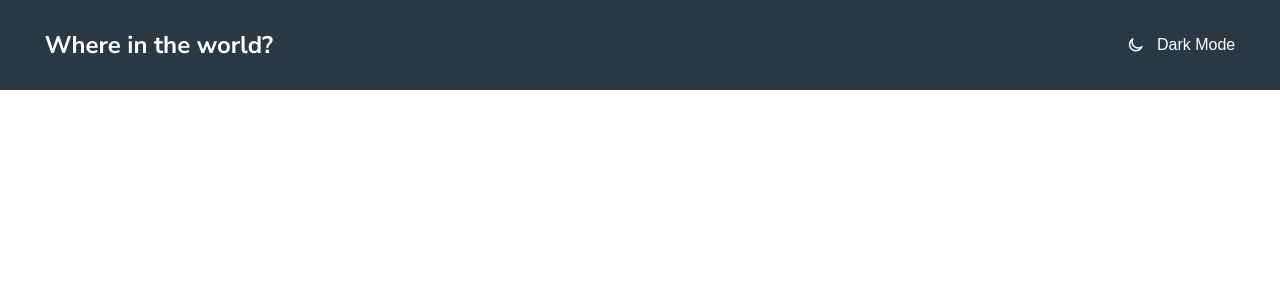
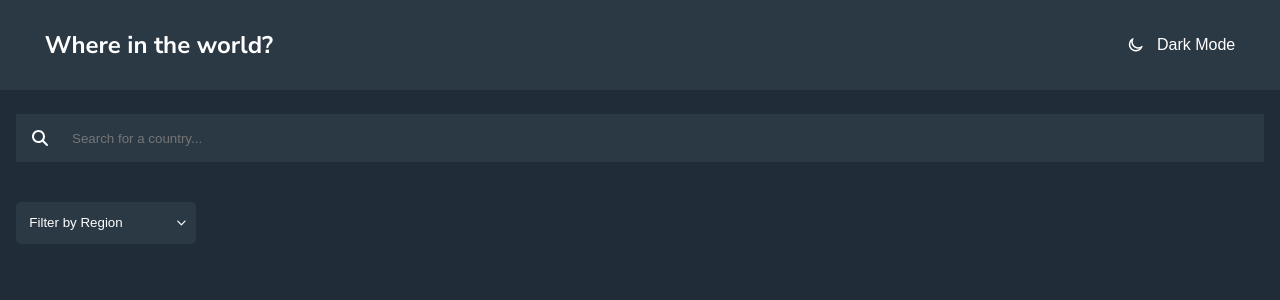
Before and after one commit to TsuriH/CountriesApi, a React (Create React App) app: page / in a window 1280 px wide. Shown: the top 300 px of the page. Built offline with nearby package versions, Linux system fonts and the light colour scheme.

Commit message:
dropdown menu

```diff
--- a/src/Components/Layout/Main/Main.css
+++ b/src/Components/Layout/Main/Main.css
@@ -1,4 +1,86 @@
 .Main {
     height: 100%;
+    background-color: var(--Very-Dark-Blue-bg);
+    padding: 1.5em 1em;
+}
+
+.Main .search-bar {
+    padding: 1rem;
+    background-color: var(--Dark-Blue);
+    display: flex;
+    align-items: center;
+    gap: 1.5em;
+}
+
+.Main .search-bar input {
+    background: none;
+    border: none;
+    color: white;
+    outline: none;
+}
+
+.Main .main-header {
+    display: flex;
+    flex-direction: column;
+    gap: 2.5rem
+}
+
+.Main .options-wrapper {
+    overflow: hidden;
+    transition: height 0.4s ease-in;
+}
+
+.Main .dropdown {
+    display: flex;
+    flex-direction: column;
+    gap: 0.3rem;
+    width: 180px;
 
 }
+
+.Main .dropdown-header {
+    display: flex;
+    justify-content: space-between;
+    align-items: center;
+}
+
+.Main .drop-icon {
+    color: white;
+    font-size: 0.6em;
+}
+
+.Main .dropdown-list,
+.Main .dropdown-header {
+    background-color: var(--Dark-Blue);
+    border-radius: 5px;
+}
+
+.Main .dropdown-list {
+    display: flex;
+    flex-direction: column;
+    align-items: stretch;
+    padding: 0.5em 0em;
+}
+
+
+.Main .dropdown-list button,
+.Main .dropdown-header button {
+    background: none;
+    border: none;
+    color: white;
+    text-align: start;
+    padding: 1em;
+}
+
+.Main .drop-icon {
+    padding: 1em;
+}
+
+.Main .dropdown-list button {
+    padding: 0.5em 1em;
+}
+
+.Main .dropdown-list button:hover {
+    background: var(--Dark-Gray);
+    cursor: pointer;
+}
--- a/src/Components/Layout/Main/Main.tsx
+++ b/src/Components/Layout/Main/Main.tsx
@@ -1,8 +1,47 @@
+import { faChevronDown, faMagnifyingGlass } from "@fortawesome/free-solid-svg-icons";
+import { FontAwesomeIcon } from "@fortawesome/react-fontawesome";
 import "./Main.css";
+import { useState } from "react";
 
 export function Main(): JSX.Element {
+
+    const [dropdownHeader, setDropdownHeader] = useState("Filter by Region")
+    const [optionsAreOpen, setOptionsAreOpen] = useState(false)
+
     return (
         <div className="Main">
+            <div className="main-header">
+                <div className="search-bar">
+                    <FontAwesomeIcon icon={faMagnifyingGlass} style={{
+                        color: "white"
+                    }} />
+                    <input type="text" placeholder="Search for a country..." />
+                </div>
+
+                <div className="dropdown">
+
+                    <div className="dropdown-header" onClick={() => setOptionsAreOpen(!optionsAreOpen)}>
+                        <button >{dropdownHeader} </button>
+                        <FontAwesomeIcon icon={faChevronDown} className="drop-icon" />
+                    </div>
+
+                    <div className="options-wrapper" style={{ height: optionsAreOpen ? '200px' : '0px'}}  >
+                        <div className="dropdown-list">
+                            <button >Africa</button>
+                            <button>America</button>
+                            <button>Asia</button>
+                            <button>Europe</button>
+                            <button>Oceania</button>
+                        </div>
+
+                    </div>
+
+                </div>
+            </div>
+
+            <div className="countries-container">
+
+            </div>
 
         </div>
     );
```
